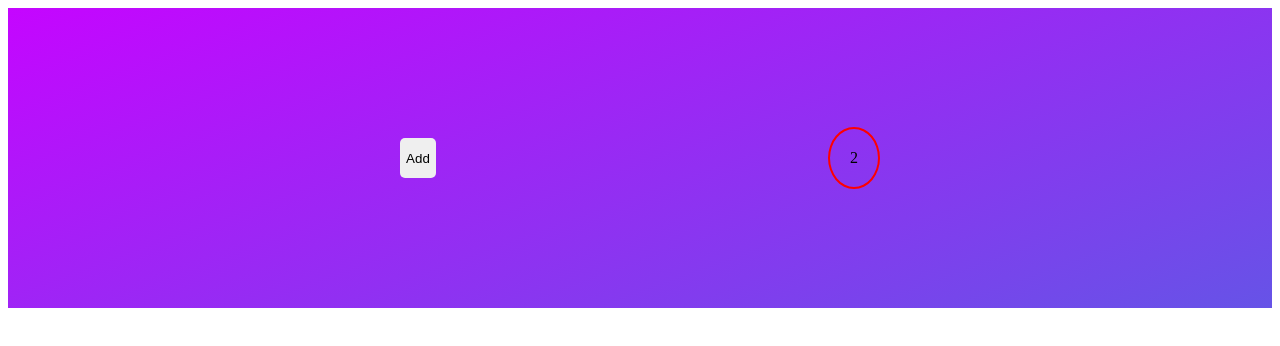
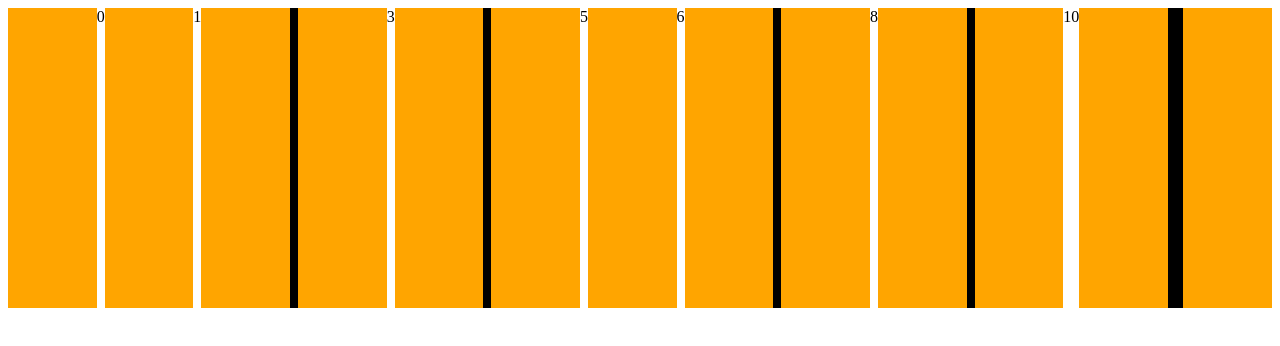
Before and after one commit to michaelyu072/NASA-API-search-engine, a React (Create React App) app: page / in a window 1280 px wide. Shown: the top 346 px of the page. Built offline with nearby package versions, Linux system fonts and the light colour scheme; a web font is replaced by a local one.

Commit message:
initial setup

```diff
--- a/public/styles.css
+++ b/public/styles.css
@@ -1,33 +1,17 @@
 /* pre-made styles, do not alter */
 
-.container {
+
+.piano {
+  background: orange;
   display: flex;
   justify-content: space-evenly;
-  align-items: center;
-  width: 100%;
   height: 300px;
 }
-.score {
-  border: 1px solid black;
-  border-radius: 50%;
-  padding: 20px;
-}
-.add {
-  cursor: pointer;
-  height: 40px;
+
+.blackKey {
+  background: black;
 }
 
-/* make changes to items below this line */
-
-.container {
-  background: linear-gradient(160deg, #c505ff, #6653e7);
+.whiteKey {
+  background: white;
 }
-
-.score {
-  border: 2px solid red;
-}
-
-.add {
-  border: none;
-  border-radius: 5px;
-}
--- a/src/components/App.jsx
+++ b/src/components/App.jsx
@@ -1,11 +1,10 @@
 import React from "react";
+import Piano from './Piano';
 
 function App() {
   return (
     <div className="container">
-      <button className="add">Add</button>
-
-      <p className="score">2</p>
+      <Piano/>
     </div>
   );
 }
--- /dev/null
+++ b/src/components/Key.js
@@ -0,0 +1,18 @@
+import React from 'react';
+
+
+
+function Key({number}) {
+    let black = false;
+    if(number === 2 || number === 4 || number === 7 || number === 9 || number === 11) {
+        black = true;
+    }
+    return (
+        <div className = {black? "blackKey" : "whiteKey"}>
+            {number}
+        </div>
+    )
+
+}
+
+export default Key;
--- /dev/null
+++ b/src/components/Piano.js
@@ -0,0 +1,23 @@
+
+import React from 'react';
+import { keys } from '../constants';
+import Key from './Key';
+
+function Piano () {
+
+    console.log(keys);
+
+
+    return (
+        <div className = 'piano'>
+            {keys.map((singleKey, index) => {
+                return (
+                    <Key number = {index} key = {singleKey}/>
+                );
+            })}
+        </div>
+    );
+}
+
+
+export default Piano;
--- /dev/null
+++ b/src/constants.js
@@ -0,0 +1,6 @@
+const keys = [];
+for(var i = 1; i < 13; i++) {
+    keys.push(i);
+}
+
+export {keys};
```
